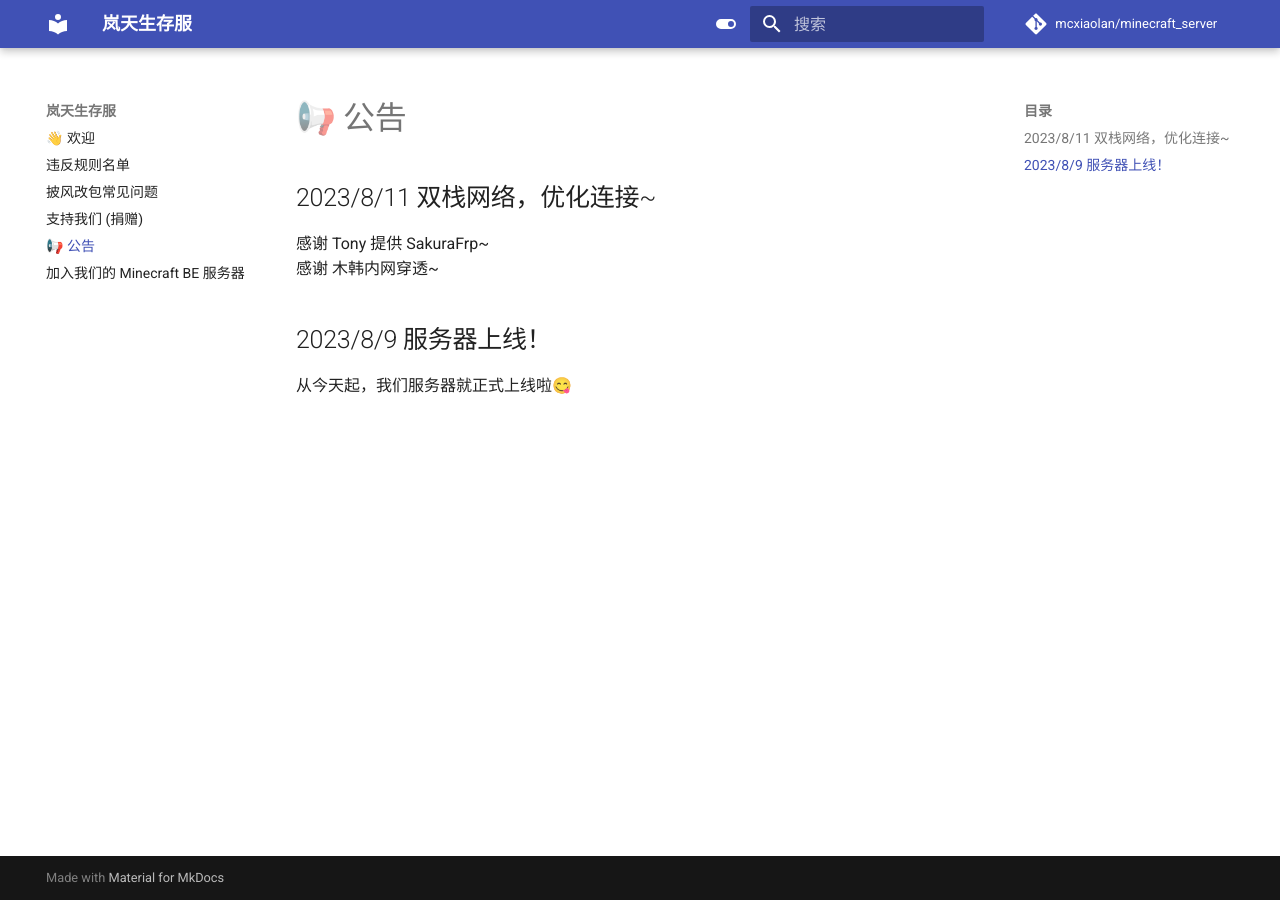
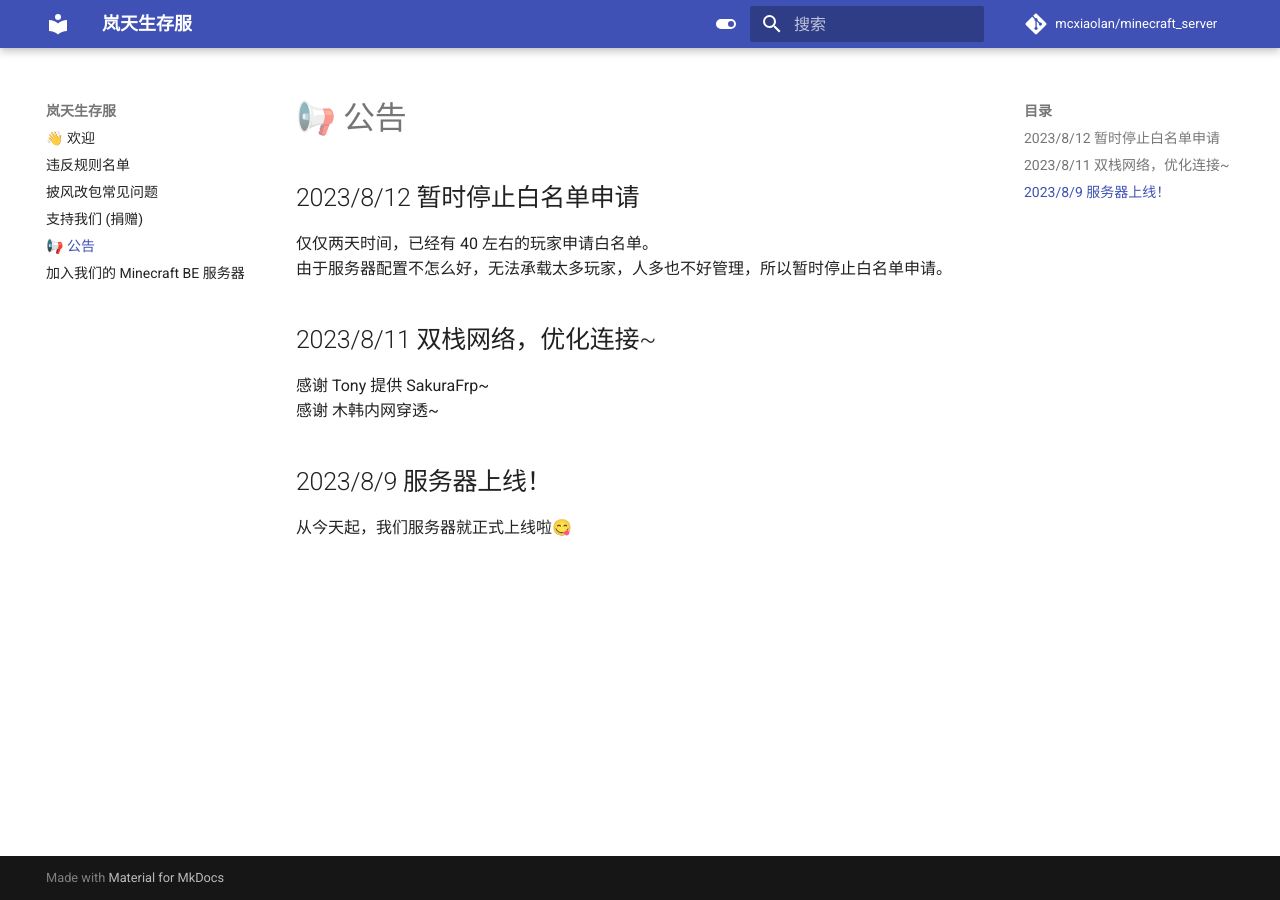
Before and after one commit to mcxiaolan/minecraft_server, an MkDocs documentation site: the page built from docs/info.md, in a window 1280 px wide. Built offline with MkDocs 1.6.1 and Material for MkDocs 9.7.7, drawn with Linux system fonts in a browser that asks for light colours; comment, search, counter and statistics services are not loaded.

Commit message:
Update info.md

```diff
--- a/docs/info.md
+++ b/docs/info.md
@@ -1,4 +1,7 @@
 # 📢 公告
+## 2023/8/12 暂时停止白名单申请
+仅仅两天时间，已经有 40 左右的玩家申请白名单。
+由于服务器配置不怎么好，无法承载太多玩家，人多也不好管理，所以暂时停止白名单申请。
 
 ## 2023/8/11 双栈网络，优化连接~
 感谢 Tony 提供 SakuraFrp~
```
